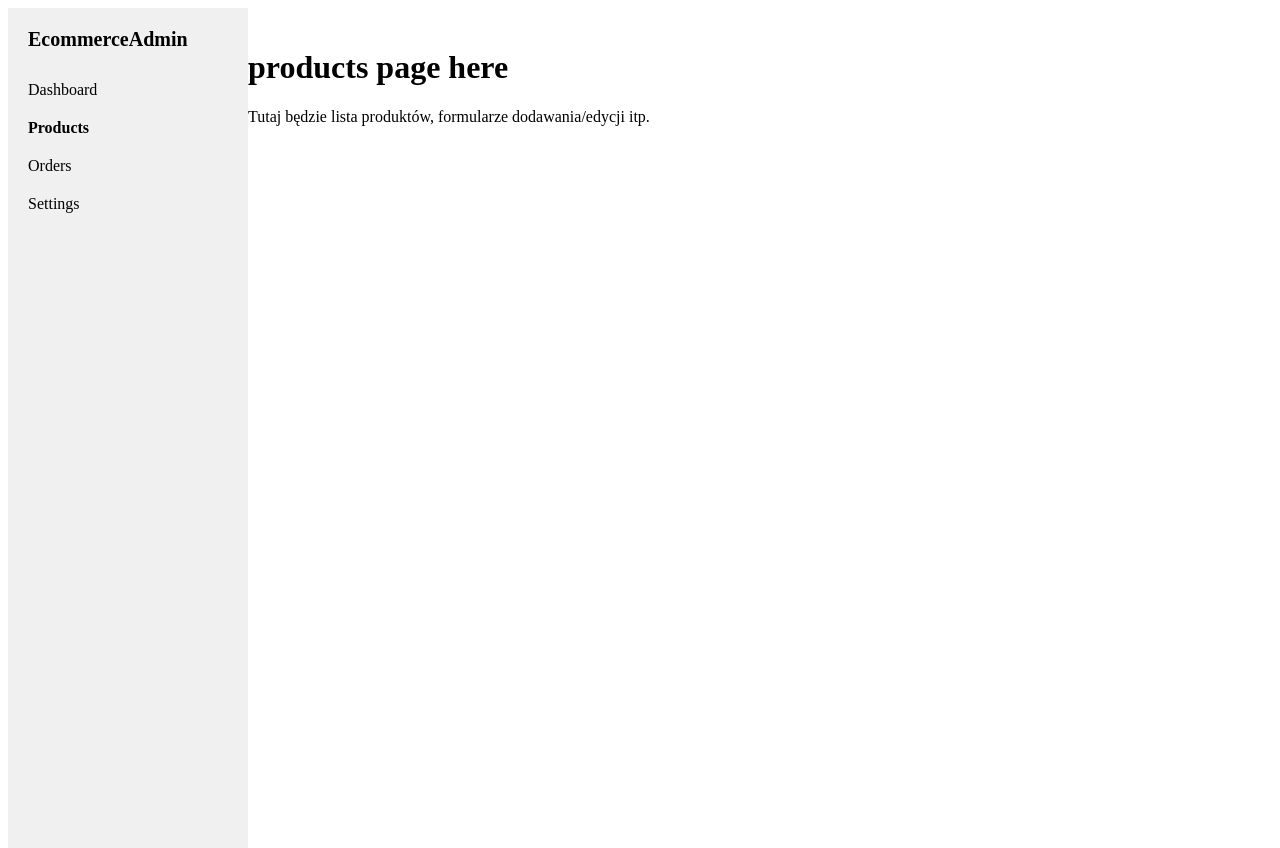
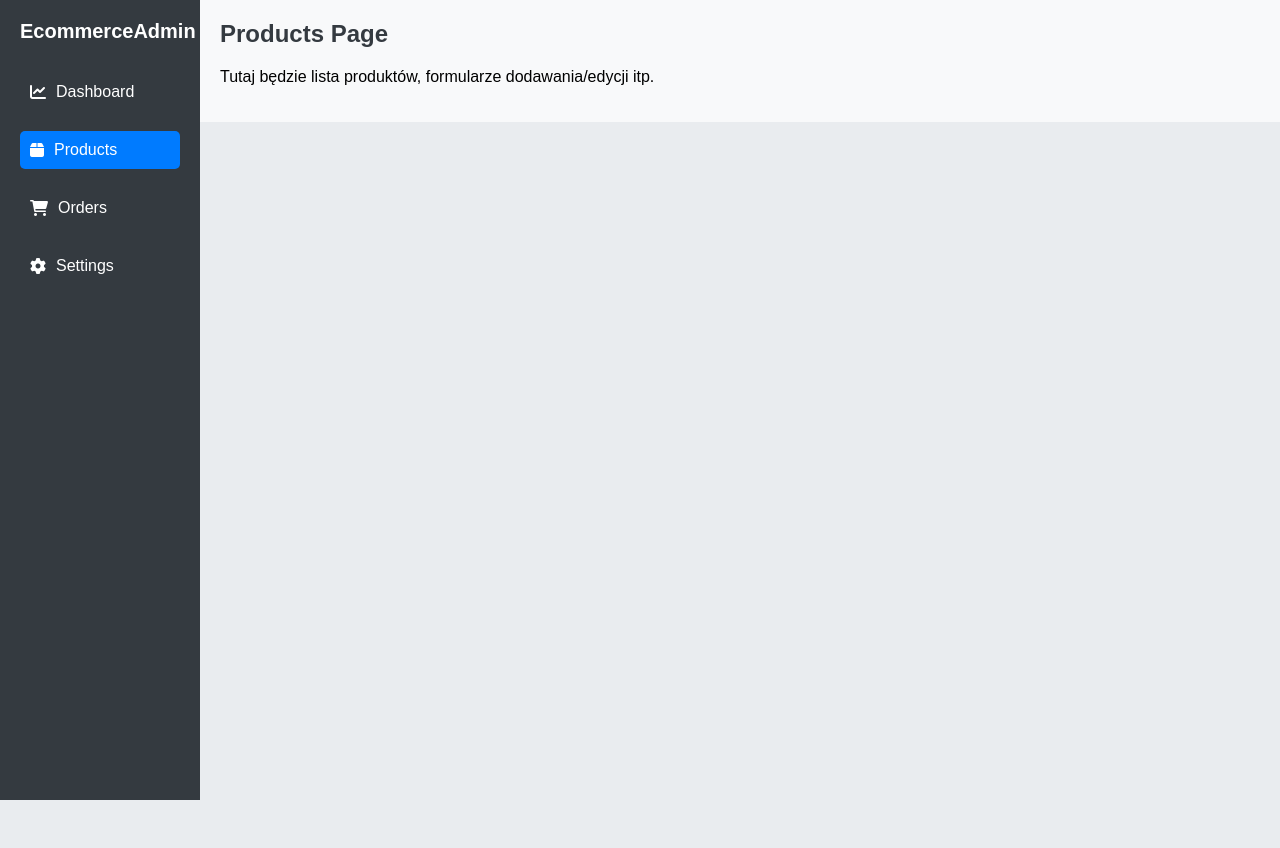
Before and after one commit to MikolajGl/moj-projekt, a website: page public/admin.html in a window 1280 px wide. After the commit the page ends 800 px from the top, so only its background shows below. Drawn offline with Linux system fonts and the light colour scheme.

Commit message:
Style admin page

```diff
--- a/public/admin.html
+++ b/public/admin.html
@@ -4,21 +4,20 @@
     <meta charset="UTF-8">
     <meta name="viewport" content="width=device-width, initial-scale=1.0">
     <title>EcommerceAdmin</title>
+    <link rel="stylesheet" href="styles.css">
+    <link rel="stylesheet" href="https://cdnjs.cloudflare.com/ajax/libs/font-awesome/6.0.0-beta3/css/all.min.css">
 </head>
-<body>
-    <!-- Lewy panel nawigacyjny -->
-    <div style="width: 200px; float: left; padding: 20px; background-color: #f0f0f0; height: 100vh;">
-        <div style="font-size: 20px; font-weight: bold; margin-bottom: 30px;">EcommerceAdmin</div>
-
-        <div style="margin-bottom: 20px;">Dashboard</div>
-        <div style="margin-bottom: 20px; font-weight: bold;">Products</div>
-        <div style="margin-bottom: 20px;">Orders</div>
-        <div style="margin-bottom: 20px;">Settings</div>
+<body class="admin-page">
+    <div class="sidebar">
+        <div class="logo">EcommerceAdmin</div>
+        <div class="menu-item"><i class="fas fa-chart-line"></i></i> Dashboard</div>
+        <div class="menu-item active"><i class="fas fa-box"></i> Products</div>
+        <div class="menu-item"><i class="fas fa-shopping-cart"></i> Orders</div>
+        <div class="menu-item"><i class="fas fa-cog"></i> Settings</div>
     </div>
 
-    <!-- Główna zawartość -->
-    <div style="margin-left: 220px; padding: 20px;">
-        <h1>products page here</h1>
+    <div class="main-content">
+        <h1>Products Page</h1>
         <p>Tutaj będzie lista produktów, formularze dodawania/edycji itp.</p>
     </div>
 </body>
--- a/public/styles.css
+++ b/public/styles.css
@@ -124,3 +124,60 @@ button:active {
         font-size: 14px;
     }
 }
+
+/* Admin Page Styles */
+body.admin-page {
+    display: flex;
+    justify-content: flex-start;
+    align-items: flex-start;
+}
+
+.sidebar {
+    width: 200px;
+    background-color: #343a40;
+    color: #fff;
+    height: 100vh;
+    padding: 20px;
+    box-sizing: border-box;
+}
+
+.sidebar .logo {
+    font-size: 20px;
+    font-weight: bold;
+    margin-bottom: 30px;
+    text-align: center;
+}
+
+.sidebar .menu-item {
+    margin-bottom: 20px;
+    font-size: 16px;
+    cursor: pointer;
+    display: flex;
+    align-items: center;
+    gap: 10px;
+    padding: 10px;
+    border-radius: 5px;
+    transition: background-color 0.3s ease;
+}
+
+.sidebar .menu-item:hover {
+    background-color: #495057;
+}
+
+.sidebar .menu-item.active {
+    background-color: #007bff;
+    color: #fff;
+}
+
+
+.main-content {
+    flex: 1;
+    padding: 20px;
+    background-color: #f8f9fa;
+    box-sizing: border-box;
+}
+
+.main-content h1 {
+    margin-top: 0;
+    color: #343a40;
+}
```
